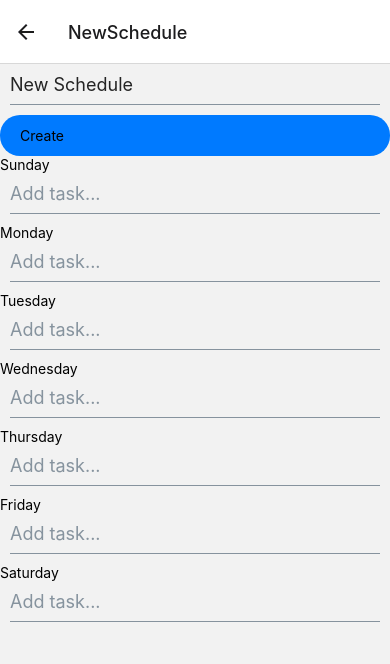
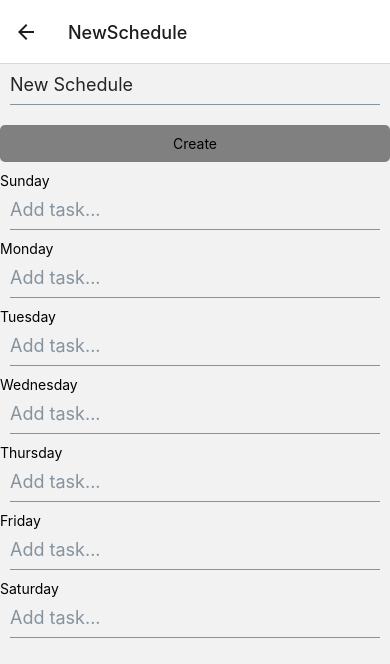
Before and after one commit to ChengkaiXu/se-final-projet, a React Native app: screen /NewSchedule in a window 390 px wide. Shown: the top 664 px of the page. Built offline with nearby package versions, Linux system fonts and the light colour scheme.

Commit message:
Modified the homepage layout

```diff
--- a/App/NewSchedule.js
+++ b/App/NewSchedule.js
@@ -55,57 +55,16 @@ const DaySchedule = ({ day, tasks, addTask }) => {
 const styles= StyleSheet.create({
     container: {
         flex: 1,
+        padding: 10,
+        backgroundColor: 'black',
+    },
+    button: {
+        backgroundColor: 'gray',
+        paddingHorizontal: 20,
+        paddingVertical: 10,
+        borderRadius: 5,
         alignItems: 'center',
         justifyContent: 'center',
-        backgroundColor: 'black',
-    },
-    scheduleContainer: {
-        justifyContent: 'space-between',
-        padding: 10,
-        marginTop: 10,
-        backgroundColor: '#222',
-        borderColor: 'white',
-        borderWidth: 1,
-        alignItems: 'center',
-        fontFamily: 'Helvetica Neue',
-        alignSelf: 'center',
-        width: 300
-    },
-    nameText: {
-        fontSize: 24,
-        color: 'white',
-        flex: 1,
-        fontFamily: 'Helvetica Neue',
-    },
-    taskText: {
-        color: 'white',
-        flex: 1,
-    },
-    header: {
-        fontSize: 22,
-        color: 'white',
-        marginBottom: 20,
-    },
-    input: {
-        width: '80%',
-        backgroundColor: '#333',
-        color: 'white',
-        paddingHorizontal: 15,
-        paddingVertical: 10,
-        borderRadius: 10,
-        fontSize: 18,
-        marginBottom: 20,
-    },
-    button: {
-        backgroundColor: '#007AFF',
-        paddingVertical: 12,
-        paddingHorizontal: 20,
-        borderRadius: 20,
-        minWidth: 200,
-    },
-    buttonText: {
-        color: 'white',
-        textAlign: 'center',
-        fontSize: 16,
+        marginVertical: 10,
     }
 });
```
